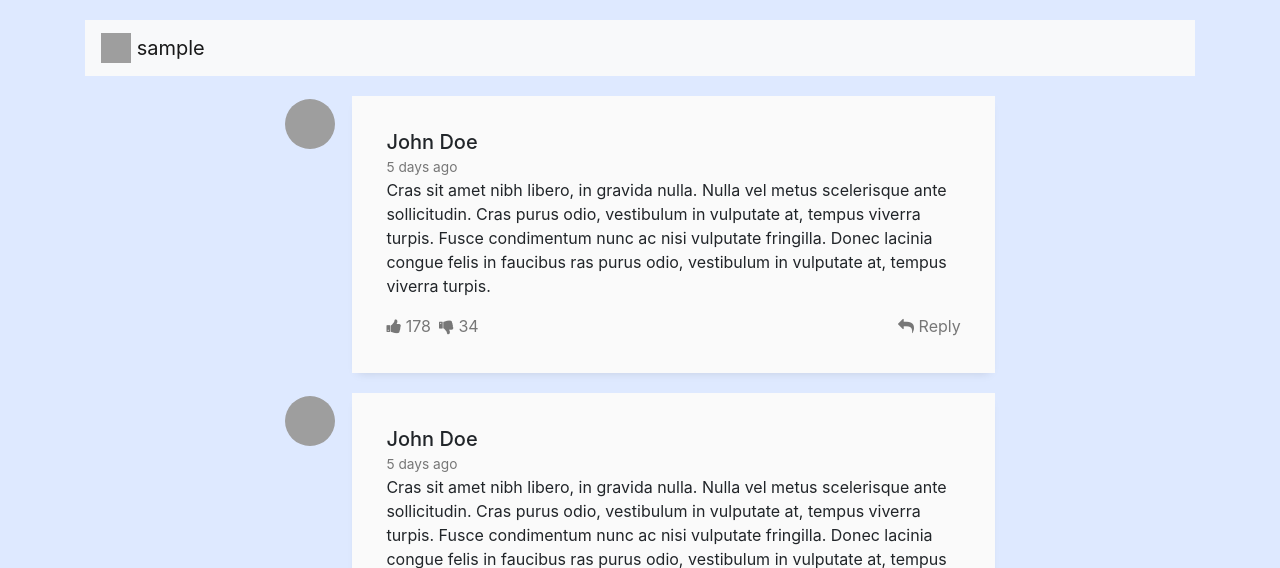
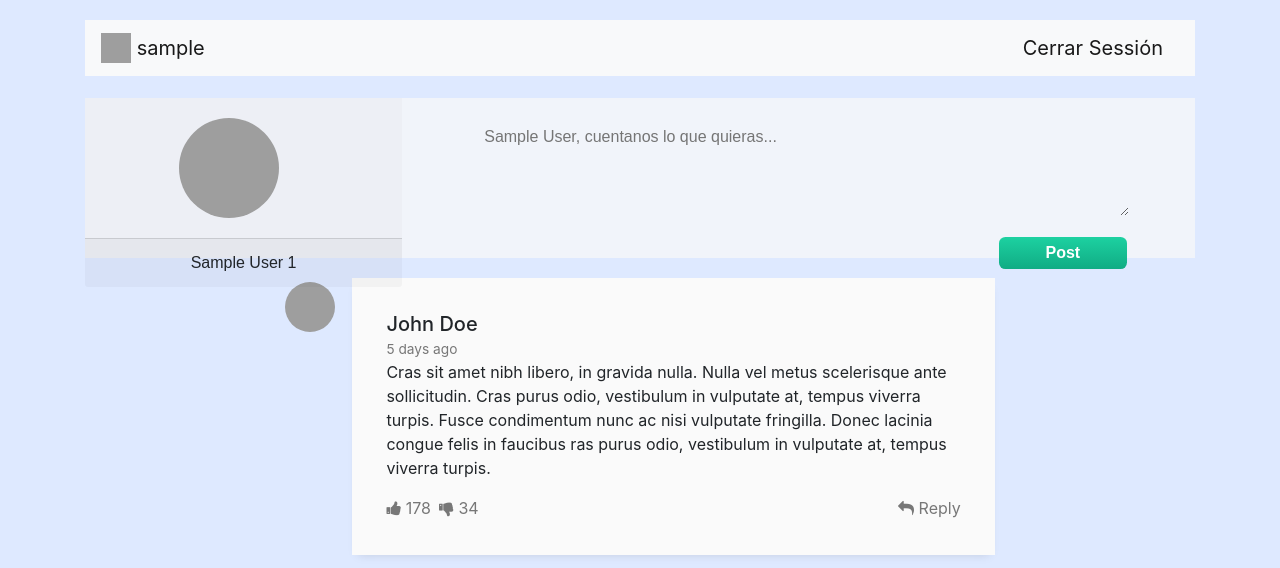
Before and after one commit to JotAlGe/aprendiendo_MVC_PHP_MYSQL_BOOTSTRAP_parte_II, a PHP site: page / in a window 1280 px wide. Shown: the top 568 px of the page. Run offline with PHP 8.4, Linux system fonts and the light colour scheme; the visitor is signed in with stand-in values (Sample User, id 1); grey boxes are pictures that could not be loaded.

Commit message:
maquetación del formualrio de posteo y corrección de un problema en la sesión, además ahora se puede cerrar sesión

```diff
--- /dev/null
+++ b/assets/css/form_post.css
@@ -0,0 +1,84 @@
+*{box-sizing: border-box; margin: 0; padding: 0}
+
+.form-container{
+    margin-top: 2%;
+    width: 100%;
+    height: 20vh;
+    background-color: rgba(243, 245, 250, 0.9);
+    z-index: 100;
+
+    display: grid;
+    grid-template-columns: 1fr 2.5fr;
+    grid-template-rows: 100%;
+    gap: 10px 0px;
+    grid-template-areas:
+        ". .";
+}
+section{
+
+    background-color: rgba(233, 236, 242, .5);
+}
+.card{
+    width: 100%;
+    max-width: 100%;
+    max-height: 100%;
+    background-color: transparent;
+    border: none;
+    display: grid;
+    justify-items: center;
+}
+.card img{
+    width: 100px;
+    height: 100px;
+}
+form{
+    display: grid;
+    grid-template-columns: 2fr;
+    grid-template-rows: 8em 4em;
+    gap: 5px 0px;
+    grid-template-areas:
+        "."
+        ".";
+}
+.card-footer{
+    text-align: center;
+}
+.post{
+    display: grid;
+    grid-template-columns: repeat(12, 1fr);
+    grid-template-rows: repeat(12, 1fr);
+    gap: 0px 0px;
+    justify-content: center;
+}
+.post textarea{
+    background-color: transparent;
+    border: none;
+    padding: 1em;
+    grid-column: 2 / 12;
+    grid-row: 2 / 12;
+    outline: none;
+}
+textarea:focus{
+    border: 1px solid lightgrey;
+}
+form .button{
+    display: grid;
+    place-items: center;
+    grid-template-columns: repeat(12, 1fr);
+    grid-template-rows: repeat(8, 1fr);
+}
+.button input[type="submit"]{
+    width: 8rem;
+    height: 2rem;
+    background: linear-gradient(#1dd1a1,#10ac84);
+    border: none;
+    border-radius: .4rem;
+    color: #fff;
+    font-weight: bold;
+
+    grid-column: 10/12;
+    grid-row: 2 / 4;
+}
+input[type="submit"]:hover{
+    background: linear-gradient(#10ac84, #1dd1a1);
+}
--- a/controllers/pages_controller.php
+++ b/controllers/pages_controller.php
@@ -1,21 +1,28 @@
 <?php
-/* session_start(); */
+
 require_once 'models/users.php';
 class PagesController extends User
 {
+    /////////// index //////////////////////
     function index()
     {
 
         include_once 'views/pages/index.php';
     }
+    /////////// ERROR //////////////////////
     function error()
     {
         include_once 'views/pages/error.php';
     }
+
+    /////////// login //////////////////////
     function login()
     {
+        if (!isset($_SESSION)) {
+            session_start();
+        }
         $message = '';
-        if (isset($_POST['btn-login'])) {
+        if (!empty($_POST['btn-login'])) {
 
             $logged = new User;
             $data = $logged->get_data_login($_POST['email'], $_POST['pass']);
@@ -34,10 +41,19 @@ class PagesController extends User
 
                 header('Location:?controller=pages&action=index');
                 exit;
+                /* echo '<pre>';
+                print_r($_SESSION);
+                echo '</pre>'; */
             } else {
                 $message = '¡Datos incorrectos!';
             }
         }
         include_once 'views/pages/login.php';
     }
+
+    /////////// logout //////////////////////
+    function logout()
+    {
+        include_once 'views/pages/logout.php';
+    }
 }
--- a/models/users.php
+++ b/models/users.php
@@ -40,9 +40,11 @@ class User extends Connection
                  FROM `users`
                 WHERE `email_user`= :email_user
                   AND `pass_user`= :pass_user";
+
         $statement = $this->connect()->prepare($sql);
         $statement->bindParam('email_user', $email);
         $statement->bindParam('pass_user', $encript);
+
         $statement->execute();
         $resul = $statement->fetchAll(PDO::FETCH_ASSOC);
 
@@ -55,7 +57,7 @@ class User extends Connection
             $data['EMAIL'] = $row['email_user'];
             $data['PASS'] = $row['pass_user'];
 
-            $data['PHOTO'] = $row['photo_user'] == '' ? 'fulanito.png' : $row['photo_user'];
+            $data['PHOTO'] = $row['photo_user'];
 
             $data['DATREG'] = $row['date_register'];
             $data['BIRTHDAY'] = $row['birthday'];
--- /dev/null
+++ b/views/includes/form_post.php
@@ -0,0 +1,18 @@
+<div class="form-container">
+    <section class="data_user">
+        <div class="card" style="width: 18rem;">
+            <div class="card-body">
+                <img class="card-img-top rounded-circle img-fluid" width="20" height="80" src="assets/imgs/users/<?php echo $_SESSION['photo']; ?>" alt="Card image cap">
+            </div>
+        </div>
+        <div class="card-footer"><?php echo $_SESSION['name'] . ' ' . $_SESSION['lastname']; ?></div>
+    </section>
+    <form method="post">
+        <div class="post">
+            <textarea name="post" placeholder="<?php echo $_SESSION['name'] ?>, cuentanos lo que quieras..."></textarea>
+        </div>
+        <div class="button">
+            <input type="submit" value="Post">
+        </div>
+    </form>
+</div>
--- a/views/includes/head.php
+++ b/views/includes/head.php
@@ -13,3 +13,4 @@
     <link rel="stylesheet" href="assets/css/login.css">
     <link rel="stylesheet" href="assets/css/index.css">
     <link rel="stylesheet" href="assets/css/create_user.css">
+    <link rel="stylesheet" href="assets/css/form_post.css">
--- a/views/includes/nav.php
+++ b/views/includes/nav.php
@@ -1,6 +1,7 @@
 <nav class="navbar navbar-light bg-light">
     <a class="navbar-brand" href="#">
-        <img src="/assets/imgs/users/<?php echo $_SESSION['photo']; ?>" width="30" height="30" class="d-inline-block align-top" alt="">
-        <?php echo $_SESSION['nickname']; ?>
+        <img src="assets/imgs/users/<?php echo ($_SESSION['photo'] == '' ? 'fulanito.png' : $_SESSION['photo']); ?>" width="30" height="30" class="d-inline-block align-top" alt="">
+        <?php echo $_SESSION['nickname'] ?>
     </a>
+    <a class="navbar-brand" href="?controller=pages&action=logout">Cerrar Sessión</a>
 </nav>
--- a/views/pages/index.php
+++ b/views/pages/index.php
@@ -1,6 +1,10 @@
 <?php
-session_start();
+if (!isset($_SESSION)) {
+    session_start();
+}
+
 require_once 'views/includes/nav.php';
+require_once 'views/includes/form_post.php';
 ?>
 
 <link href="https://maxcdn.bootstrapcdn.com/font-awesome/4.7.0/css/font-awesome.min.css" rel="stylesheet" integrity="sha384-wvfXpqpZZVQGK6TAh5PVlGOfQNHSoD2xbE+QkPxCAFlNEevoEH3Sl0sibVcOQVnN" crossorigin="anonymous">
--- a/views/pages/login.php
+++ b/views/pages/login.php
@@ -10,7 +10,7 @@
                         <h3 class="title">Login Form</h3>
                         <div class="form-group">
                             <span class="input-icon"><i class="fa fa-user"></i></span>
-                            <input class="form-control" type="email" name="email" placeholder="Username">
+                            <input class="form-control" type="email" name="email" placeholder="Email">
                         </div>
                         <div class="form-group">
                             <span class="input-icon"><i class="fa fa-lock"></i></span>
@@ -20,7 +20,7 @@
                             <div class="alert alert-danger" role="alert">
                                 <?php echo $message; ?></div>
                         <?php endif; ?>
-                        <button class="btn signin" name="btn-login">Log in</button>
+                        <input class="btn signin" type="submit" name="btn-login" value="Login" />
                         <!-- <span class="forgot-pass"><a href="#">Lost password?</a></span> -->
                         <span class="register"><a href="?controller=users&action=create">Register / Signup</a></span>
                     </form>
```
Also changed, not shown: views/pages/logout.php (added, +7 -0 lines), assets/imgs/users/juan.png (added).
